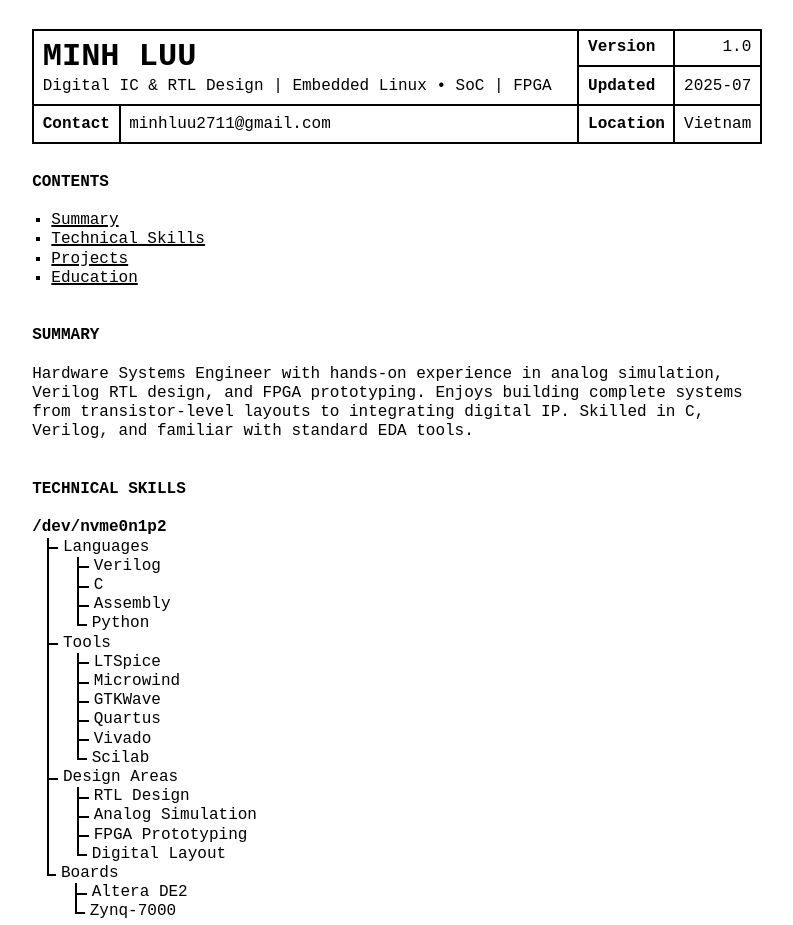
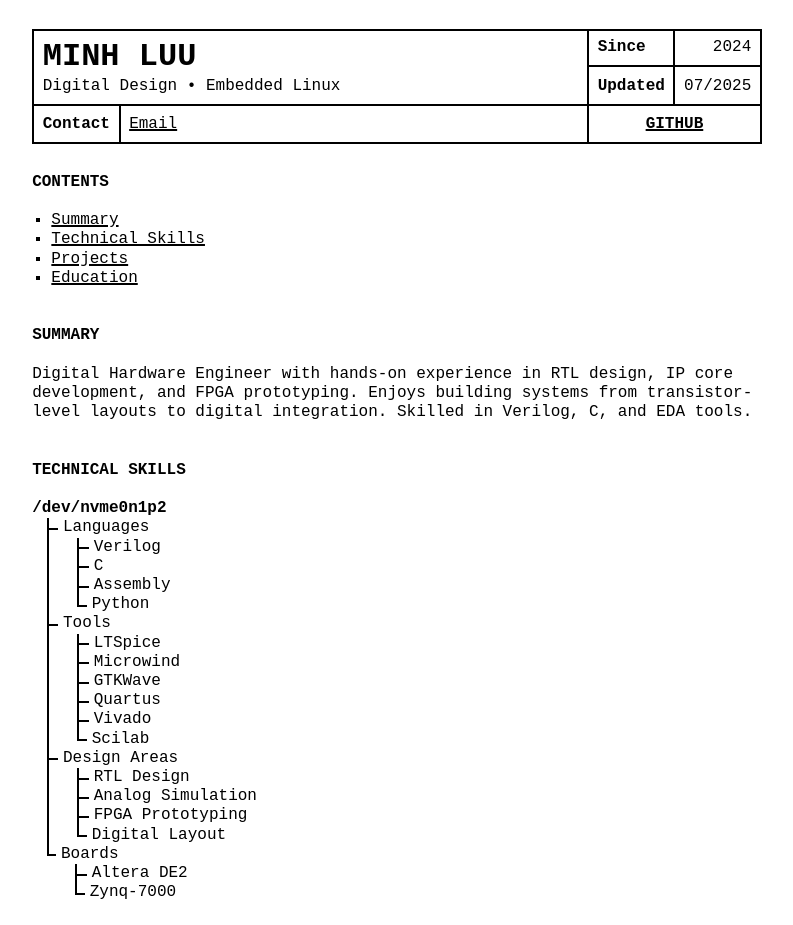
Before and after one commit to minhhluu/subdo_cv, a website: page index.html in a window 1280 px wide. Shown: the top 925 px of the page, without its empty margins (243-1036 px from the left). Drawn offline with Linux system fonts and the light colour scheme; a web font is replaced by a local one.

Commit message:
update content

```diff
--- a/index.html
+++ b/index.html
@@ -14,20 +14,20 @@
   <tr>
     <td colspan="2" rowspan="2" class="width-auto">
       <h1 class="title">Minh Luu</h1>
-      <span class="subtitle">Digital IC & RTL Design | Embedded Linux • SoC | FPGA</span>
+      <span class="subtitle">Digital Design • Embedded Linux</span>
     </td>
-    <th>Version</th>
-    <td class="width-min">1.0</td>
+    <th>Since</th>
+    <td class="width-min">2024</td>
   </tr>
   <tr>
     <th>Updated</th>
-    <td class="width-min"><time style="white-space: pre;">2025-07</time></td>
+    <td class="width-min"><time style="white-space: pre;">07/2025</time></td>
   </tr>
   <tr>
     <th class="width-min">Contact</th>
-    <td class="width-auto">minhluu2711@gmail.com</td>
-    <th class="width-min">Location</th>
-    <td>Vietnam</td>
+    <td class="width-auto"><a href="mailto:minhluu2711@gmail.com"><cite>Email</cite></a></td>
+    <td colspan="2" style="text-align: center;">
+    <a href="https://github.com/minhhluu"><strong>GITHUB</strong></a>
   </tr>
 </table>
 
@@ -42,8 +42,9 @@
 </nav>
 
 <h2 id="summary">Summary</h2>
-<p>Hardware Systems Engineer with hands-on experience in analog simulation, Verilog RTL design, and FPGA prototyping.
-  Enjoys building complete systems from transistor-level layouts to integrating digital IP. Skilled in C, Verilog, and familiar with standard EDA tools.</p>
+<p>Digital Hardware Engineer with hands-on experience in RTL design, IP core development, and FPGA prototyping.
+Enjoys building systems from transistor-level layouts to digital integration. Skilled in Verilog, C, and EDA tools.
+</p>
 
 <!-- <h2 id="skills">Technical Skills</h2>
 <ul class="incremental">
```
